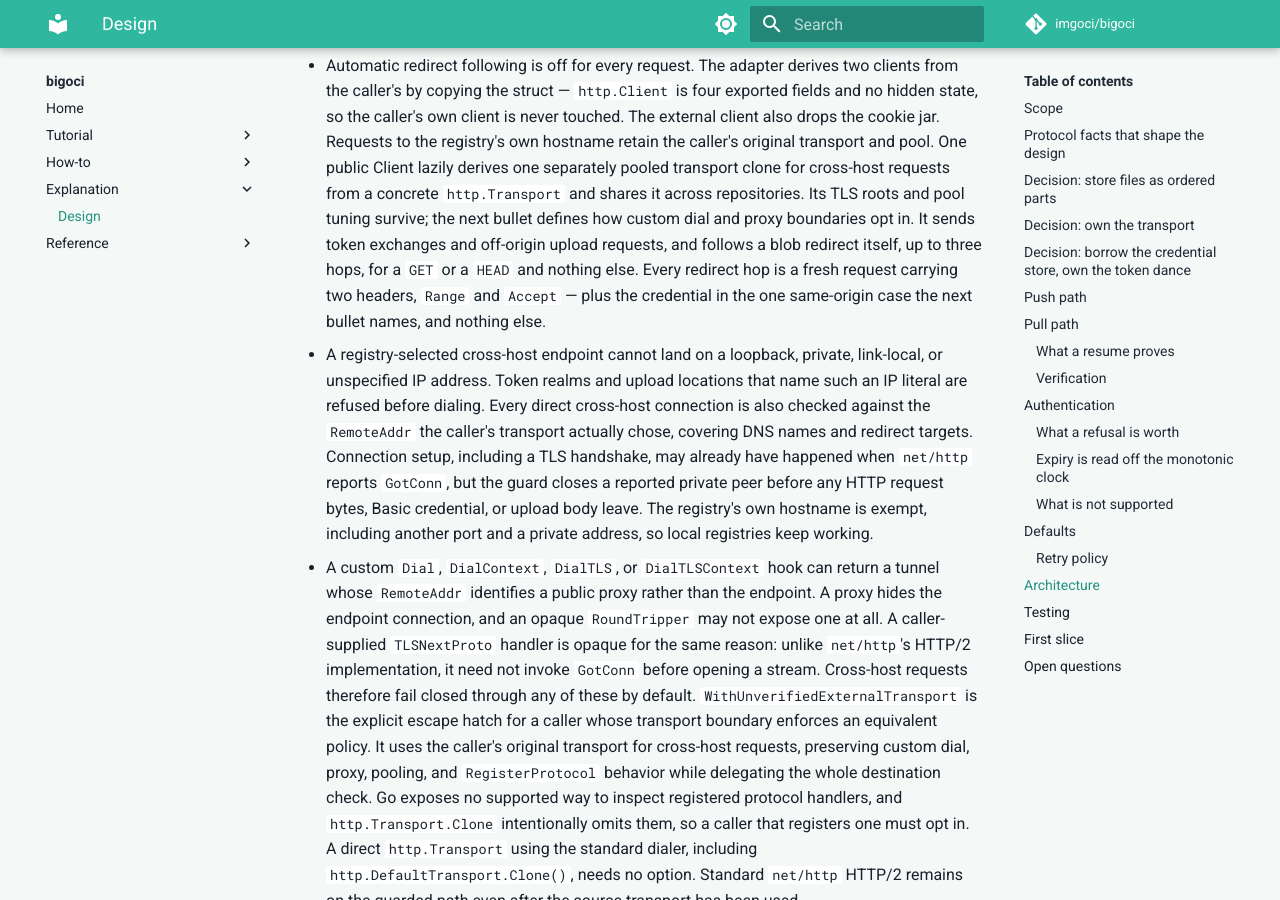
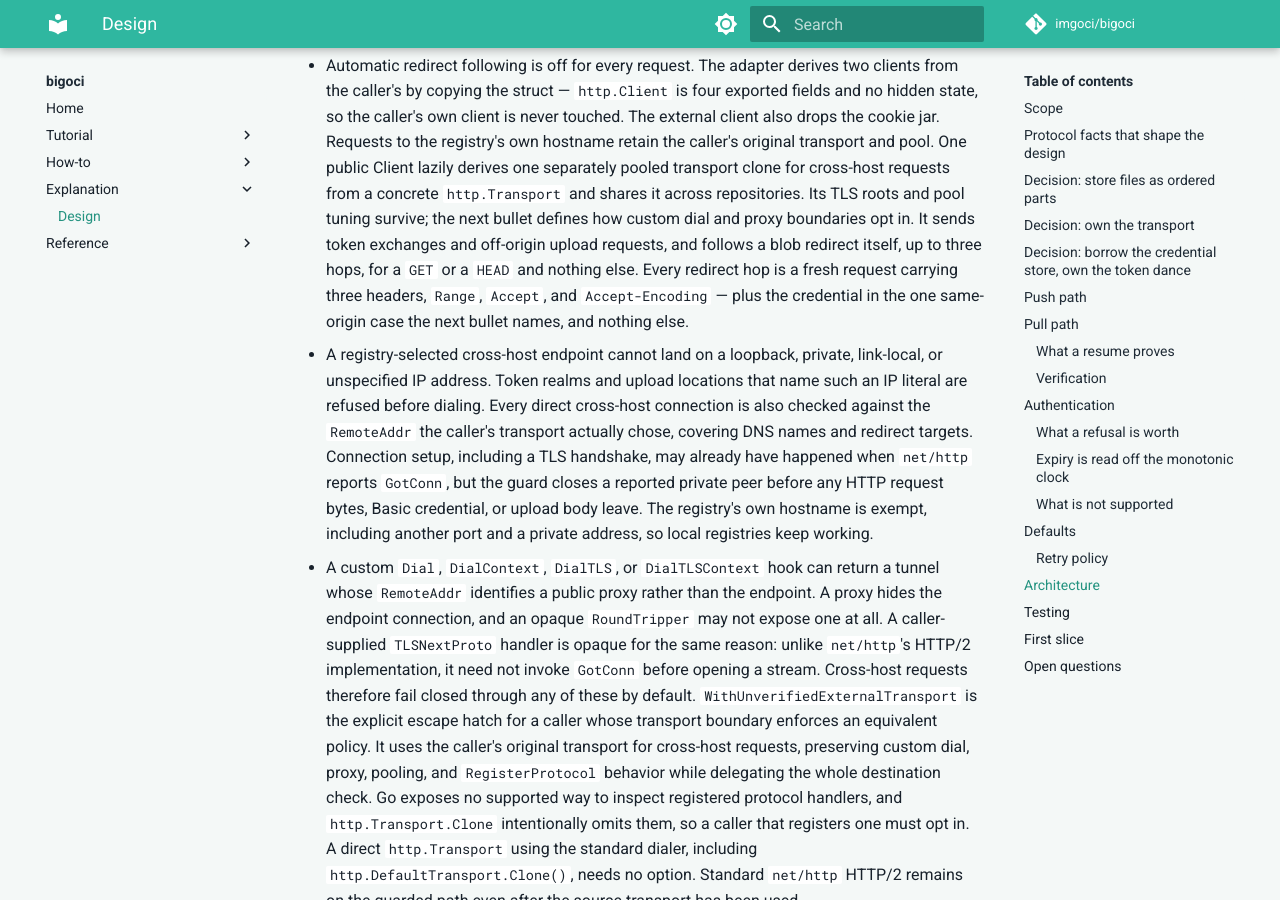
Before and after one commit to componere/bigoci, an MkDocs documentation site: the page built from docs/docs/explanation/design.md, in a window 1280 px wide and 900 px high, scrolled down 12088 px. Built offline with MkDocs 1.6.1 and Material for MkDocs 9.7.7, drawn with Linux system fonts in a browser that asks for light colours; comment, search, counter and statistics services are not loaded.

Commit message:
test(oci): bound coded-store close wait and name three hop headers
StateIdle can fire while the body is still leaked, and waiting on the
test context can hang until the package timeout.

```diff
--- a/docs/docs/explanation/design.md
+++ b/docs/docs/explanation/design.md
@@ -541,9 +541,9 @@ surface.
   how custom dial and proxy boundaries opt in. It sends token exchanges and
   off-origin upload requests, and
   follows a blob redirect itself, up to three hops, for a `GET` or a `HEAD` and
-  nothing else. Every redirect hop is a fresh request carrying two headers,
-  `Range` and `Accept` — plus the credential in the one same-origin case the
-  next bullet names, and nothing else.
+  nothing else. Every redirect hop is a fresh request carrying three headers,
+  `Range`, `Accept`, and `Accept-Encoding` — plus the credential in the one
+  same-origin case the next bullet names, and nothing else.
 - A registry-selected cross-host endpoint cannot land on a loopback, private,
   link-local, or unspecified IP address. Token realms and upload locations that
   name such an IP literal are refused before dialing. Every direct cross-host
```
Also changed, not shown: 2 other files.
